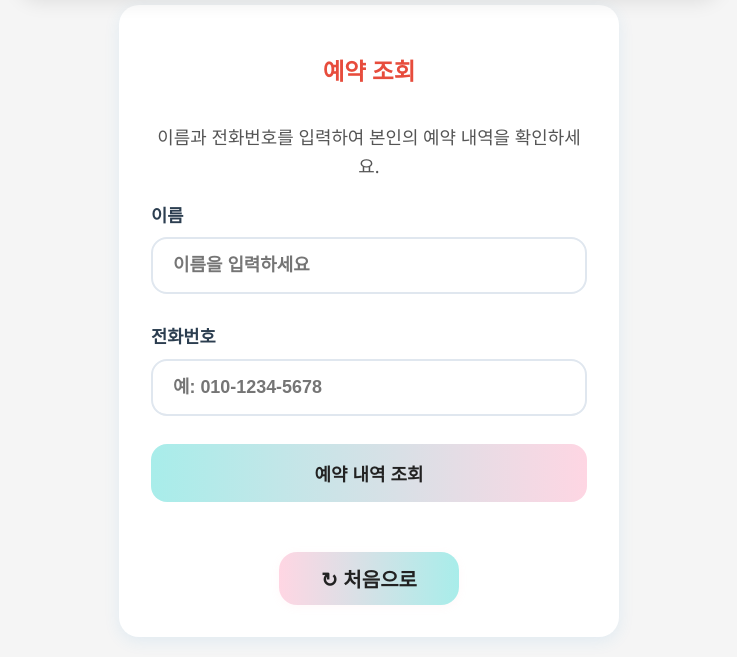
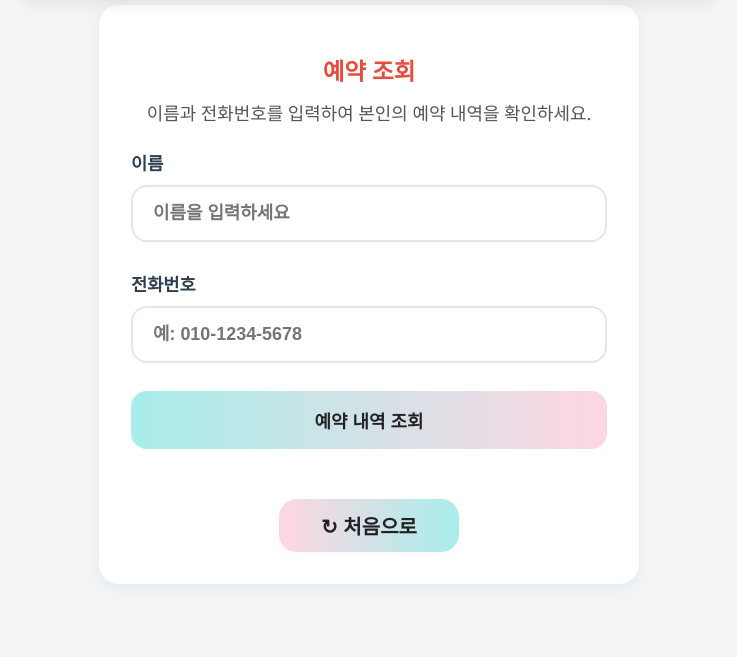
Before and after one commit to yudosa/1121241122, a website: page public/cancel-reservation.html in a window 1280 px wide. Shown: the part 351-1008 px from the top of the page, without its empty margins (271-1008 px from the left). After the commit the page ends 955 px from the top, so only its background shows below. Drawn offline with Linux system fonts and the light colour scheme.

Commit message:
수정26

```diff
--- a/public/cancel-reservation.html
+++ b/public/cancel-reservation.html
@@ -161,7 +161,7 @@
             </header>
             <main class="rental-main">
                 <div class="cancel-form-block">
-                    <div class="cancel-title" style="font-size:1.47rem; font-weight:800; color:#e74c3c; margin-bottom:32px;">예약 조회</div>
+                    <div class="cancel-title" style="font-size:1.47rem; font-weight:800; color:#e74c3c; margin-bottom:8px;">예약 조회</div>
                     <div class="cancel-desc" style="font-size:1.12rem; color:#555; text-align:center; margin-bottom:21px;">이름과 전화번호를 입력하여 본인의 예약 내역을 확인하세요.</div>
 
                     <form class="search-form" id="searchForm">
--- a/public/styles.css
+++ b/public/styles.css
@@ -1931,7 +1931,7 @@ section,
 .main-card h2,
 .tab-section h3,
 section h3 {
-    max-width: 500px;
+    max-width: 600px;
     width: 100%;
     margin-left: auto;
     margin-right: auto;
```
